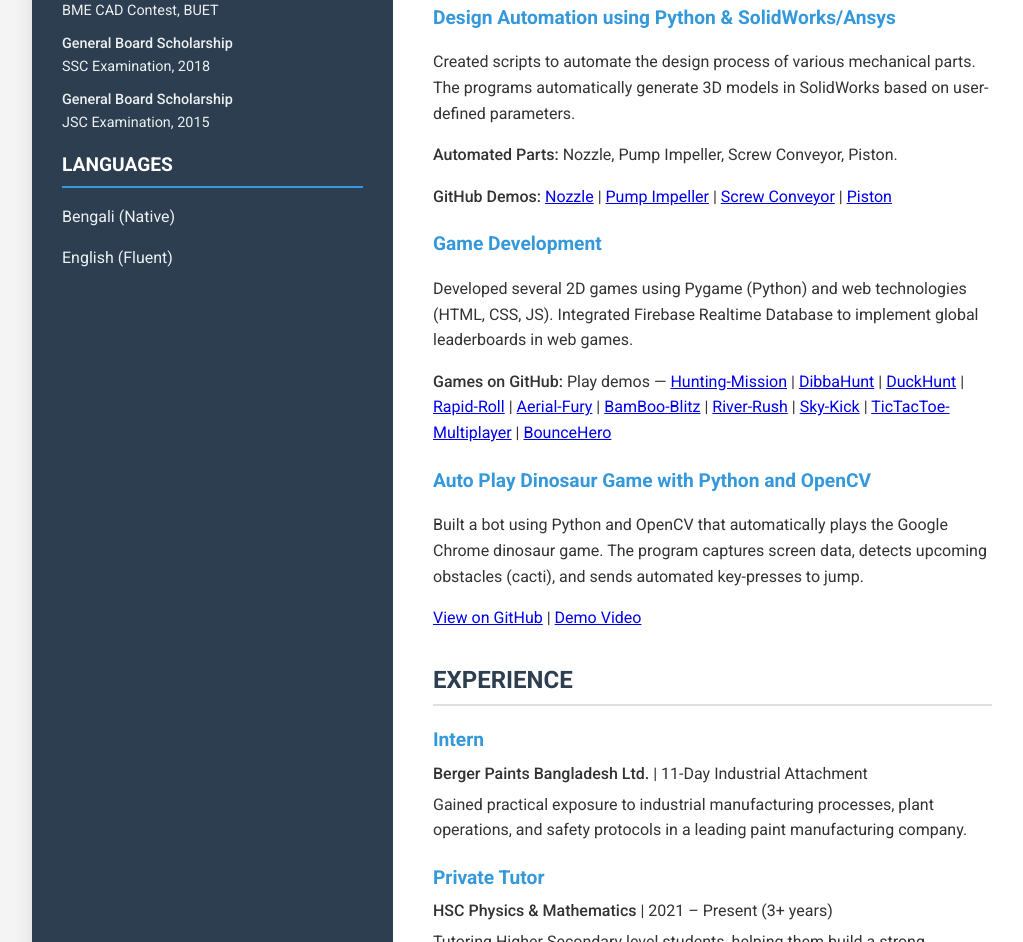
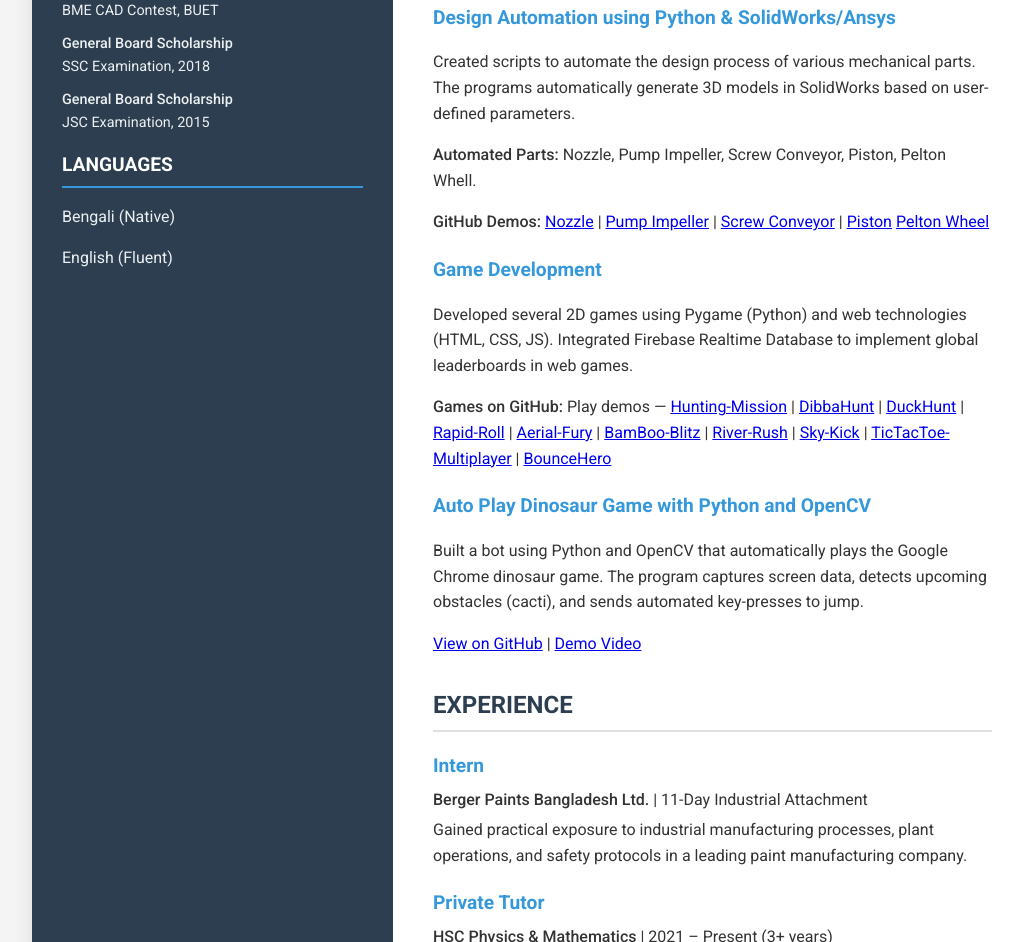
Before and after one commit to Arafat178/Arafat-Hossain-CV, a plain HTML site: page index.html in a window 1280 px wide. Shown: the part 1370-2312 px from the top of the page, without its empty margins (108-1131 px from the left). Drawn offline with Linux system fonts and the light colour scheme.

Commit message:
Add Pelton Wheel to automated parts list

```diff
--- a/index.html
+++ b/index.html
@@ -117,12 +117,14 @@
                 <div class="project-item">
                     <h3>Design Automation using Python & SolidWorks/Ansys</h3>
                     <p>Created scripts to automate the design process of various mechanical parts. The programs automatically generate 3D models in SolidWorks based on user-defined parameters.</p>
-                    <p><strong>Automated Parts:</strong> Nozzle, Pump Impeller, Screw Conveyor, Piston.</p>
+                    <p><strong>Automated Parts:</strong> Nozzle, Pump Impeller, Screw Conveyor, Piston, Pelton Whell.</p>
                     <p><strong>GitHub Demos:</strong>
                         <a href="https://github.com/Arafat178/Nozzle-Automation" target="_blank">Nozzle</a> |
                         <a href="https://github.com/Arafat178/Auto-Impeller" target="_blank">Pump Impeller</a> |
                         <a href="https://github.com/Arafat178/Conveyor-Automation" target="_blank">Screw Conveyor</a> |
                         <a href="https://github.com/Arafat178/Parametric-Piston-Generator-Python-SolidWorks-API-" target="_blank">Piston</a>
+                        <a href="https://arafat178.github.io/Pelton-Wheel-Automation/" target="_blank">Pelton Wheel</a>
+
                     </p>
 
                 </div>
```
